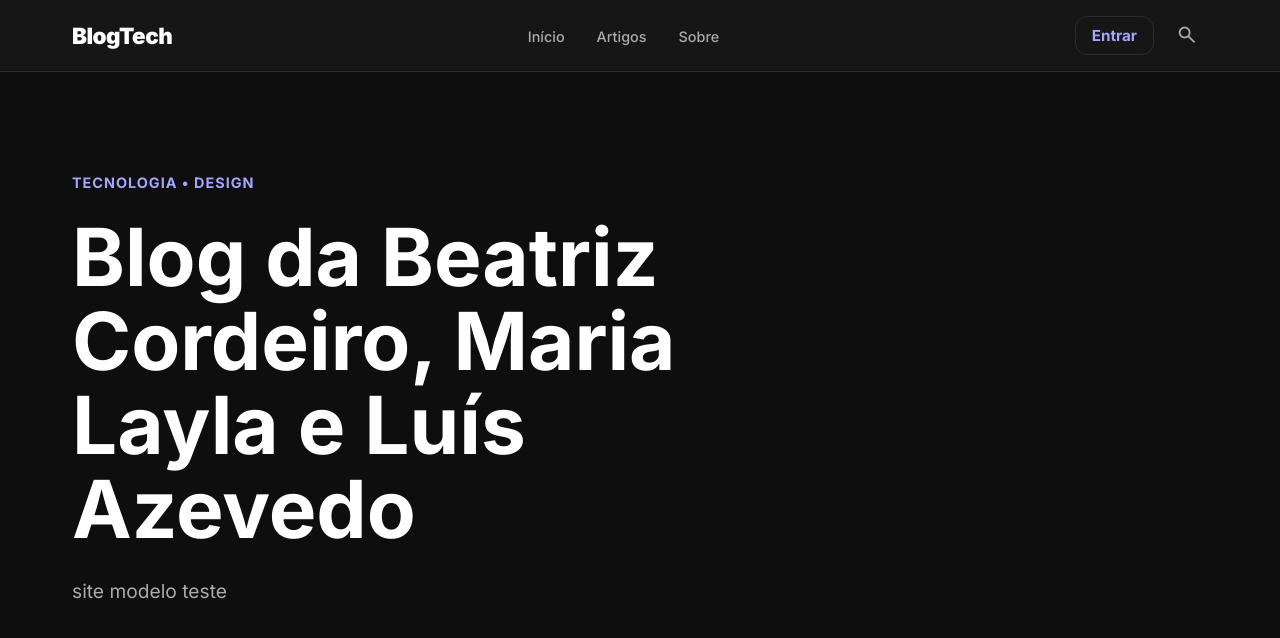
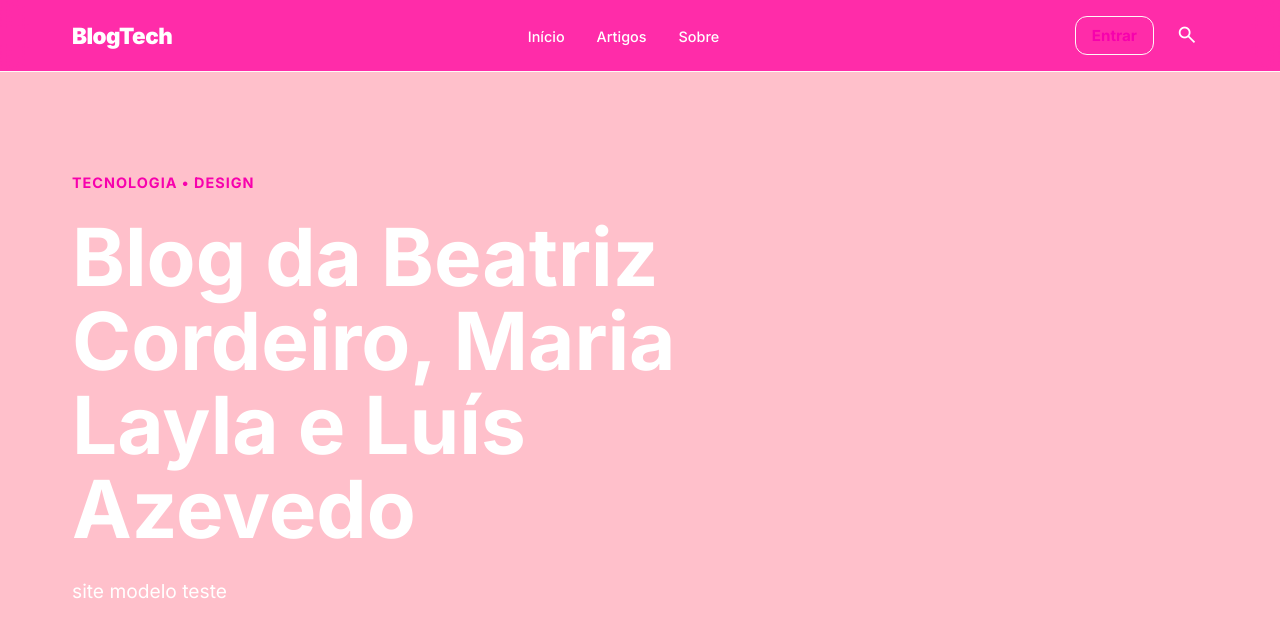
Before and after one commit to layla1885/BLOG-REDES, a plain HTML site: page index.html in a window 1280 px wide. Drawn offline with nearby package versions, Linux system fonts and the light colour scheme.

Commit message:
corrige as duplicações e atualiza as variáveis no css

```diff
--- a/css/style.css
+++ b/css/style.css
@@ -6,14 +6,14 @@
 }
 
 :root {
-  --color-bg: #0e0e0e;
-  --color-surface: rgba(26, 25, 25, 0.8);
-  --color-primary: #a3a6ff;
+  --color-bg: pink;
+  --color-surface: rgba(255, 7, 160, 0.8);
+  --color-primary: #f701ad;
 
   --color-text: #fff;
-  --color-text-muted: #adaaaa;
+  --color-text-muted: #ffffff;
 
-  --border-color: #2d2d2d;
+  --border-color: #fff8f8;
 
   --nav-height: 72px;
   --container-width: 1200px;
@@ -117,7 +117,7 @@ body {
 }
 
 .btn-entrar:hover {
-  background: rgba(163, 166, 255, 0.1);
+  background: rgb(253, 253, 253);
   border-color: var(--color-primary);
 }
 
@@ -140,7 +140,7 @@ body {
 }
 
 .btn-search:hover {
-  background: rgba(255, 255, 255, 0.06);
+  background: rgb(255, 255, 255);
 }
 
 .material-symbols-outlined {
```
